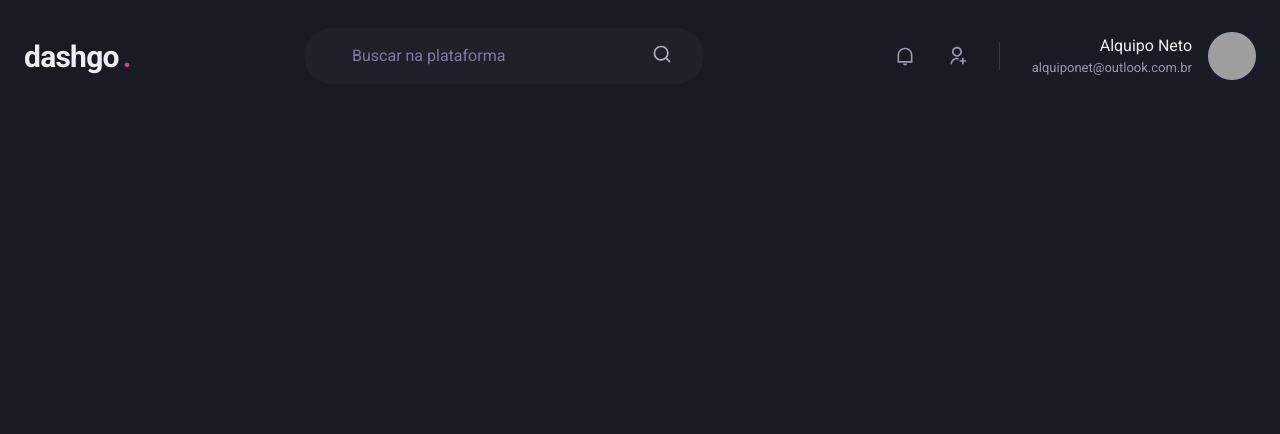
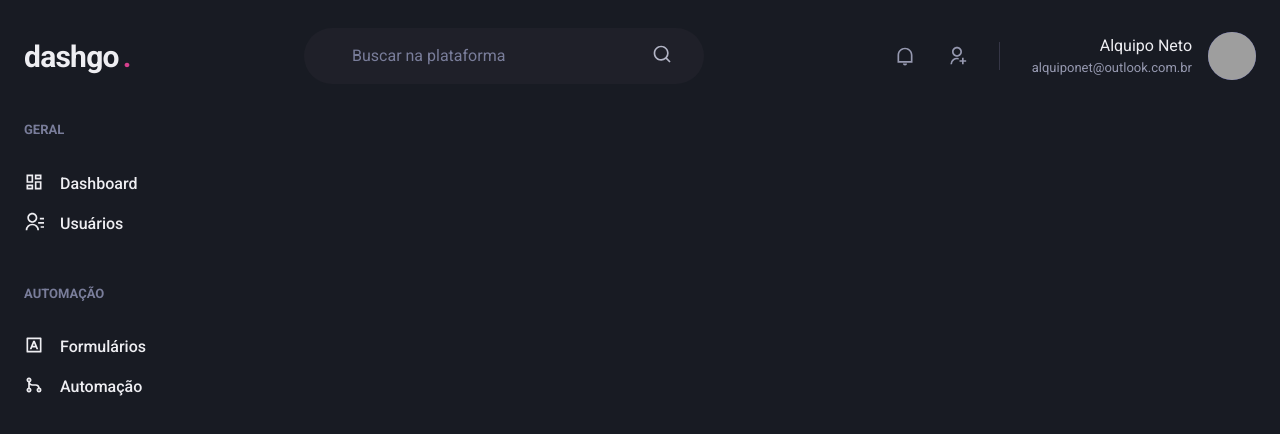
Before and after one commit to Alquipo/dashGo, a Next.js app: page /dashboard in a window 1280 px wide. Shown: the top 434 px of the page. Built offline with nearby package versions, Linux system fonts and the light colour scheme; grey boxes are pictures that could not be loaded.

Commit message:
feat: sidebar

```diff
--- /dev/null
+++ b/src/components/Sidebar.tsx
@@ -0,0 +1,45 @@
+import { Box, Icon, Link, Stack, Text } from "@chakra-ui/react";
+import { RiContactsLine, RiDashboardLine, RiGitMergeLine, RiInputMethodLine } from "react-icons/ri";
+
+export function Sidebar() {
+  return (
+    <Box as='aside' w='64' mr='8'>
+      <Stack spacing='12' align='flex-start'>
+        <Box>
+          <Text fontWeight='bold' color="gray.400" fontSize='small'>GERAL</Text>
+          <Stack spacing='4' mt='8' align='stretch'>
+
+            <Link display='flex' align='center' >
+              <Icon as={RiDashboardLine} fontSize='20' />
+              <Text ml='4' fontWeight='medium'>Dashboard</Text>
+            </Link>
+
+            <Link display='flex' align='center' >
+              <Icon as={RiContactsLine} fontSize='20' />
+              <Text ml='4' fontWeight='medium'>Usuários</Text>
+            </Link>
+
+          </Stack>
+        </Box>
+
+        <Box>
+          <Text fontWeight='bold' color="gray.400" fontSize='small'>AUTOMAÇÃO</Text>
+          <Stack spacing='4' mt='8' align='stretch'>
+
+            <Link display='flex' align='center' >
+              <Icon as={RiInputMethodLine} fontSize='20' />
+              <Text ml='4' fontWeight='medium'>Formulários</Text>
+            </Link>
+
+            <Link display='flex' align='center' >
+              <Icon as={RiGitMergeLine} fontSize='20' />
+              <Text ml='4' fontWeight='medium'>Automação</Text>
+            </Link>
+
+          </Stack>
+        </Box>
+      </Stack>
+
+    </Box>
+  )
+}
--- a/src/pages/dashboard.tsx
+++ b/src/pages/dashboard.tsx
@@ -1,7 +1,19 @@
+import { Flex } from '@chakra-ui/react'
 import { Header } from  '../components/Header'
+import { Sidebar } from '../components/Sidebar'
 
 export default function Dashboard() {
   return (
-    <Header />
+    <Flex
+      direction='column'
+      h='100vh'
+    >
+      <Header />
+
+      <Flex w="100%" my='6' maxWidth={1480} px='6'>
+        <Sidebar />
+      </Flex>
+
+    </Flex>
   )
 }
```
